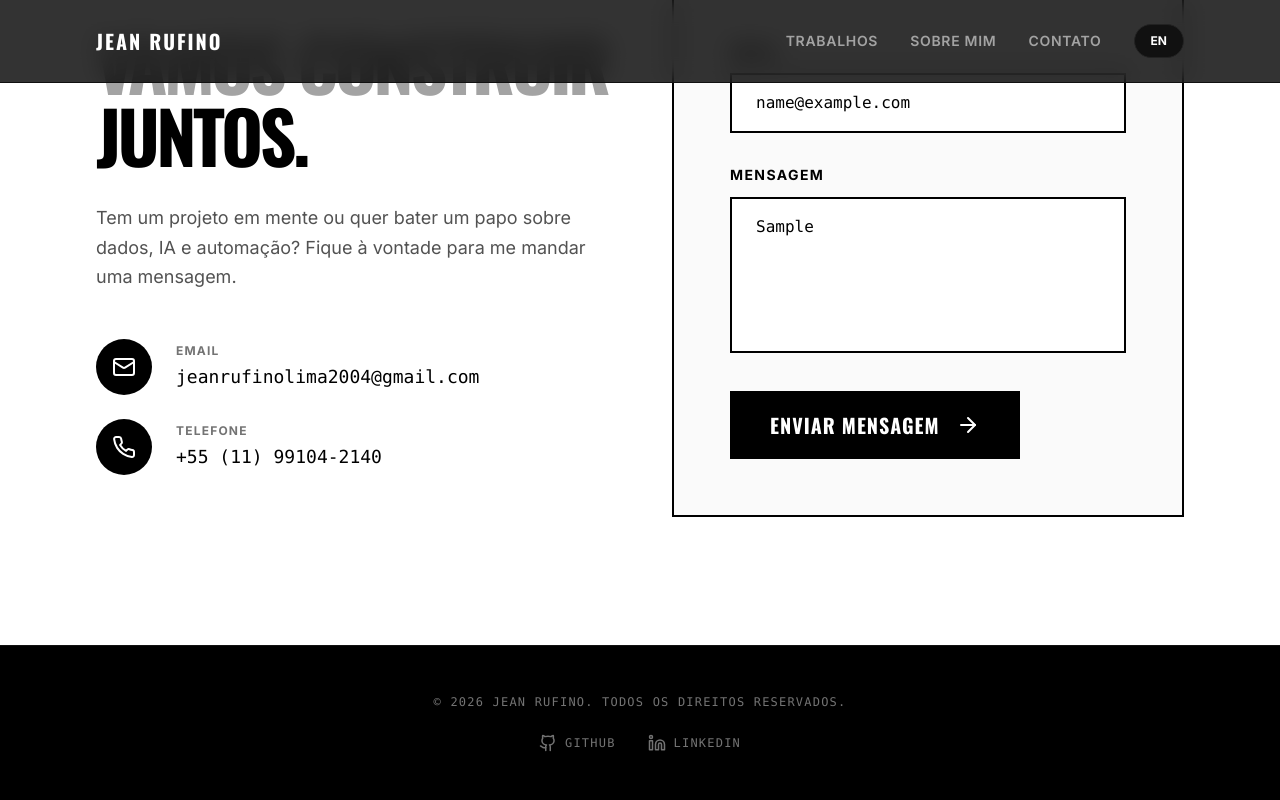
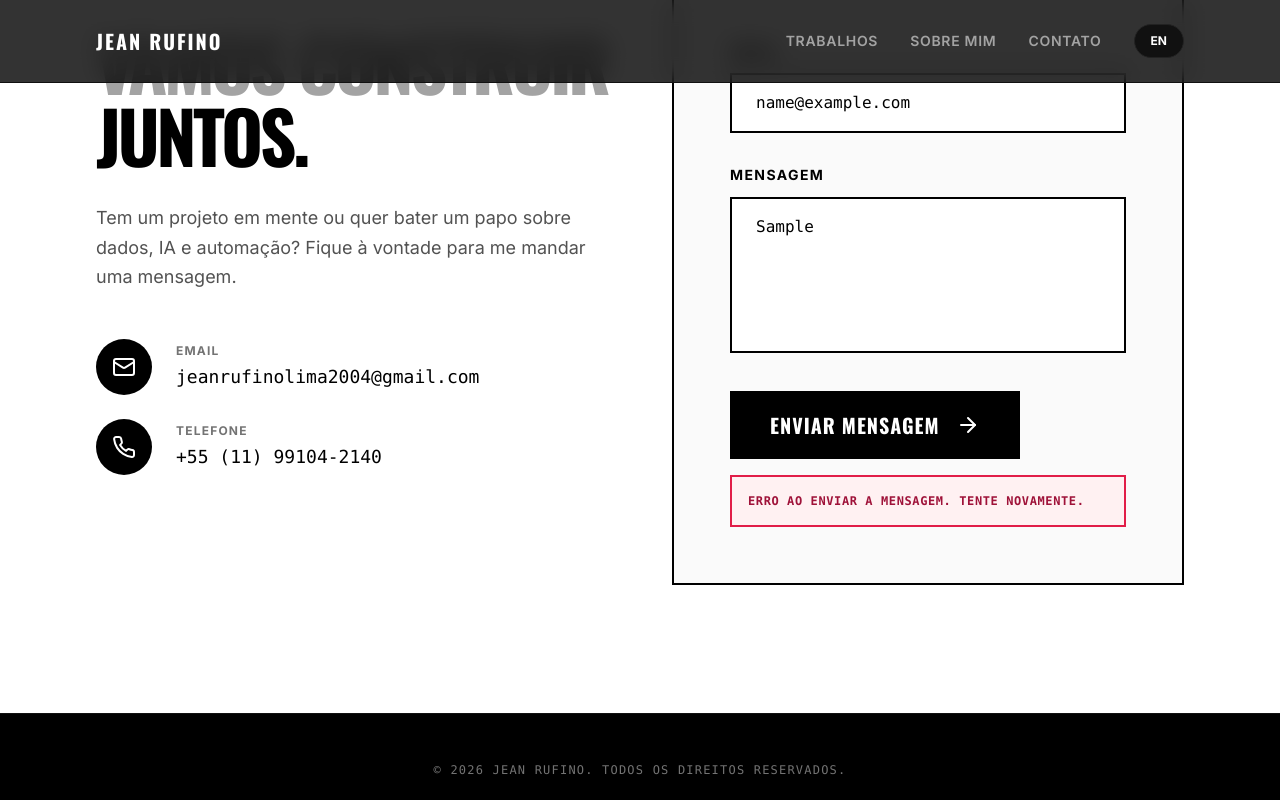
Before and after one commit to jeanruf1/portifolio-jean, a Next.js app: page / in a window 1280 px wide. Both pictures are taken after typing "name@example.com", "Sample" into the empty fields and a click on the button "ENVIAR MENSAGEM". Shown: the part 9419-10219 px from the top of the page. Built offline with nearby package versions, Linux system fonts and the light colour scheme; no server answers.

Commit message:
feat: implement web3forms client-side contact submission

```diff
--- a/components/sections/Contact.tsx
+++ b/components/sections/Contact.tsx
@@ -2,10 +2,61 @@
 
 import { useLanguage } from "@/contexts/LanguageContext";
 import { motion } from "framer-motion";
-import { Github, Linkedin, Mail, Phone, ArrowRight } from "lucide-react";
+import { Github, Linkedin, Mail, Phone, ArrowRight, Loader2 } from "lucide-react";
+import { useState } from "react";
 
 export default function Contact() {
   const { t } = useLanguage();
+  const [email, setEmail] = useState("");
+  const [message, setMessage] = useState("");
+  const [status, setStatus] = useState<"idle" | "loading" | "success" | "error">("idle");
+  const [customError, setCustomError] = useState("");
+
+  const handleSubmit = async (e: React.FormEvent) => {
+    e.preventDefault();
+    if (!email || !message) return;
+    setStatus("loading");
+    setCustomError("");
+
+    const accessKey = process.env.NEXT_PUBLIC_WEB3FORMS_ACCESS_KEY;
+    if (!accessKey || accessKey === "sua_chave_aqui" || accessKey.trim() === "") {
+      setStatus("error");
+      setCustomError("Chave NEXT_PUBLIC_WEB3FORMS_ACCESS_KEY não configurada no .env.local");
+      return;
+    }
+
+    try {
+      const response = await fetch("https://api.web3forms.com/submit", {
+        method: "POST",
+        headers: {
+          "Content-Type": "application/json",
+          Accept: "application/json",
+        },
+        body: JSON.stringify({
+          access_key: accessKey,
+          email: email,
+          message: message,
+          subject: `Novo contato do Portfólio de: ${email}`,
+          from_name: "Portfólio Jean Rufino",
+        }),
+      });
+
+      const data = await response.json();
+
+      if (response.ok && data.success) {
+        setStatus("success");
+        setEmail("");
+        setMessage("");
+      } else {
+        setStatus("error");
+        setCustomError(data.message || t("contact.form.error"));
+      }
+    } catch (error) {
+      console.error("Erro ao enviar formulário:", error);
+      setStatus("error");
+      setCustomError(t("contact.form.error"));
+    }
+  };
 
   return (
     <section id="contact" className="py-32 px-6 md:px-24 bg-white text-black border-t-2 border-black">
@@ -60,20 +111,64 @@ export default function Contact() {
             viewport={{ once: true }}
             transition={{ duration: 0.6 }}
             className="p-10 md:p-14 bg-neutral-50 border-2 border-black flex flex-col gap-8"
-            onSubmit={(e) => e.preventDefault()}
+            onSubmit={handleSubmit}
           >
             <div>
               <label className="block text-sm font-bold uppercase tracking-widest text-black mb-3">{t("contact.form.email")}</label>
-              <input type="email" placeholder="hello@example.com" className="w-full bg-white border-2 border-black px-6 py-4 text-black focus:outline-none focus:ring-4 focus:ring-black/10 transition-all font-mono" />
+              <input
+                type="email"
+                placeholder="hello@example.com"
+                value={email}
+                onChange={(e) => setEmail(e.target.value)}
+                required
+                disabled={status === "loading"}
+                className="w-full bg-white border-2 border-black px-6 py-4 text-black focus:outline-none focus:ring-4 focus:ring-black/10 transition-all font-mono"
+              />
             </div>
             <div>
               <label className="block text-sm font-bold uppercase tracking-widest text-black mb-3">{t("contact.form.msg")}</label>
-              <textarea rows={5} placeholder="..." className="w-full bg-white border-2 border-black px-6 py-4 text-black focus:outline-none focus:ring-4 focus:ring-black/10 transition-all resize-none font-mono" />
+              <textarea
+                rows={5}
+                placeholder="..."
+                value={message}
+                onChange={(e) => setMessage(e.target.value)}
+                required
+                disabled={status === "loading"}
+                className="w-full bg-white border-2 border-black px-6 py-4 text-black focus:outline-none focus:ring-4 focus:ring-black/10 transition-all resize-none font-mono"
+              />
             </div>
-            <button type="submit" className="self-start px-10 py-5 bg-black text-white font-oswald text-xl font-bold tracking-wider uppercase transition-all hover:bg-neutral-800 hover:scale-105 active:scale-95 flex items-center gap-4">
-              {t("contact.form.btn")}
-              <ArrowRight size={24} />
-            </button>
+
+            <div className="flex flex-col gap-4">
+              <button
+                type="submit"
+                disabled={status === "loading"}
+                className="self-start px-10 py-5 bg-black text-white font-oswald text-xl font-bold tracking-wider uppercase transition-all hover:bg-neutral-800 hover:scale-105 active:scale-95 disabled:bg-neutral-600 disabled:scale-100 flex items-center gap-4"
+              >
+                {status === "loading" ? (
+                  <>
+                    <Loader2 className="animate-spin" size={24} />
+                    {t("contact.form.btn")}
+                  </>
+                ) : (
+                  <>
+                    {t("contact.form.btn")}
+                    <ArrowRight size={24} />
+                  </>
+                )}
+              </button>
+
+              {status === "success" && (
+                <div className="p-4 border-2 border-emerald-600 bg-emerald-50 text-emerald-800 font-mono text-xs font-bold uppercase tracking-wider">
+                  {t("contact.form.success")}
+                </div>
+              )}
+
+              {status === "error" && (
+                <div className="p-4 border-2 border-rose-600 bg-rose-50 text-rose-800 font-mono text-xs font-bold uppercase tracking-wider">
+                  {customError || t("contact.form.error")}
+                </div>
+              )}
+            </div>
           </motion.form>
         </div>
       </div>
```
Also changed, not shown: 1 other file (tests, documents, lock files or other folders).
